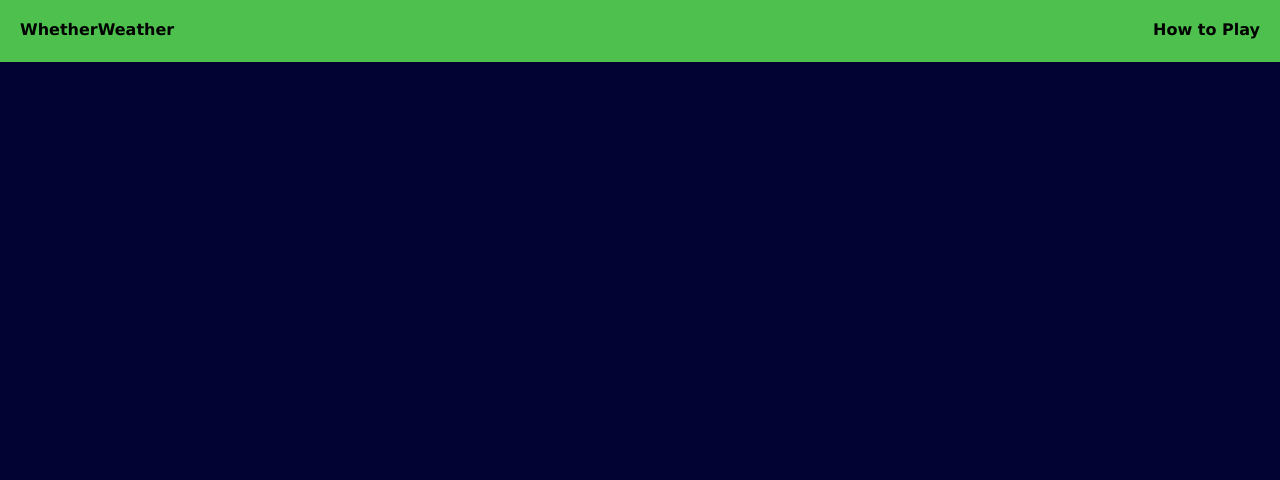
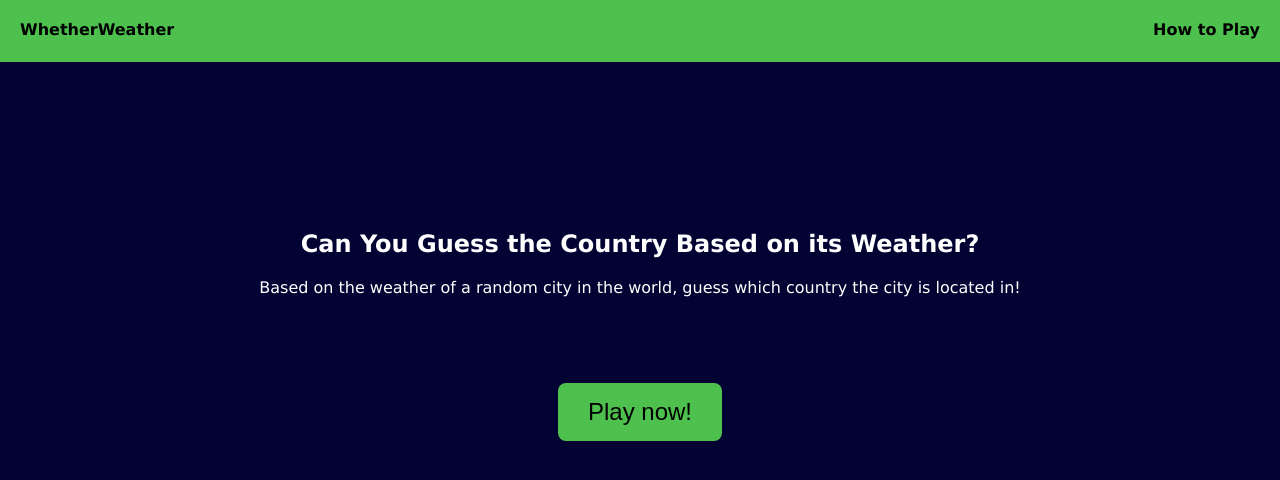
Before and after one commit to jerryp330/WhetherWeather, a Flask app: page / in a window 1280 px wide. Shown: the top 480 px of the page. Run offline with Flask 3, Linux system fonts and the light colour scheme.

Commit message:
front page pretty clean

```diff
--- a/static/style.css
+++ b/static/style.css
@@ -25,6 +25,7 @@ nav {
     padding-top: 20px;
     padding-bottom: 7px;
     margin-top: 0;
+    top: 0;
 }
 
 .left-nav {
@@ -37,6 +38,23 @@ nav {
     text-align: center;
 }
 
-h1 {
-    color: red;
+#front-page {
+    position:relative;
+    color: white;
+    margin-top: 230px;
+    text-align: center;
 }
+
+button {
+    background-color: rgb(77, 192, 77);
+    padding: 15px 30px;
+    border: none;
+    border-radius: 8px;
+    cursor: pointer;
+    outline: none;
+    font-size: 24px;
+}
+
+#front-page button {
+    margin-top: 70px;
+}
--- a/templates/index.html
+++ b/templates/index.html
@@ -2,5 +2,10 @@
 
 {% block content %}
 
+    <section class = "page" id = "front-page">
+        <h1> Can You Guess the Country Based on its Weather?</h1>
+        <p> Based on the weather of a random city in the world, guess which country the city is located in!</p>
+        <button>Play now!</button>
+    </section>
 
 {% endblock %}
```
